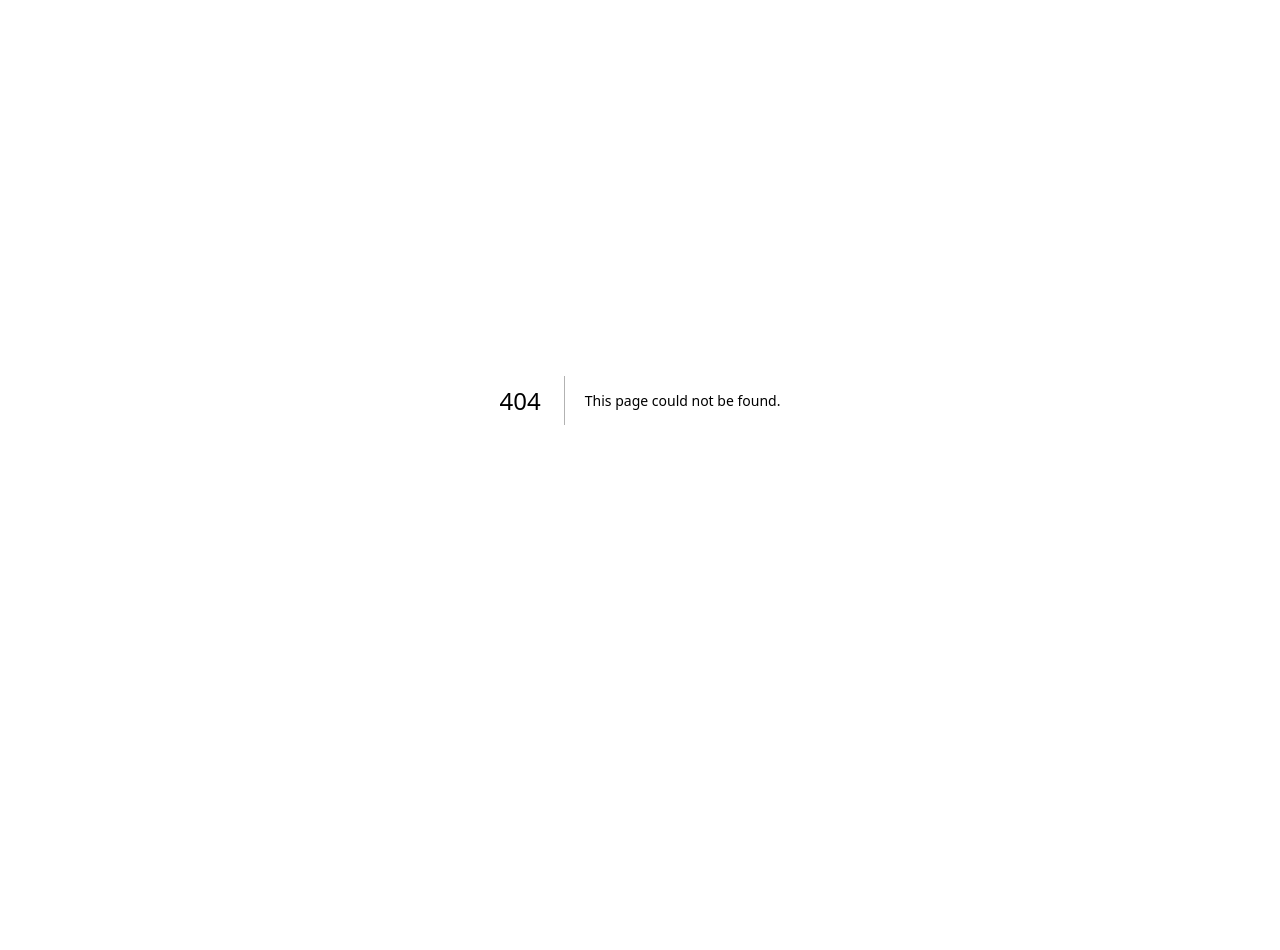
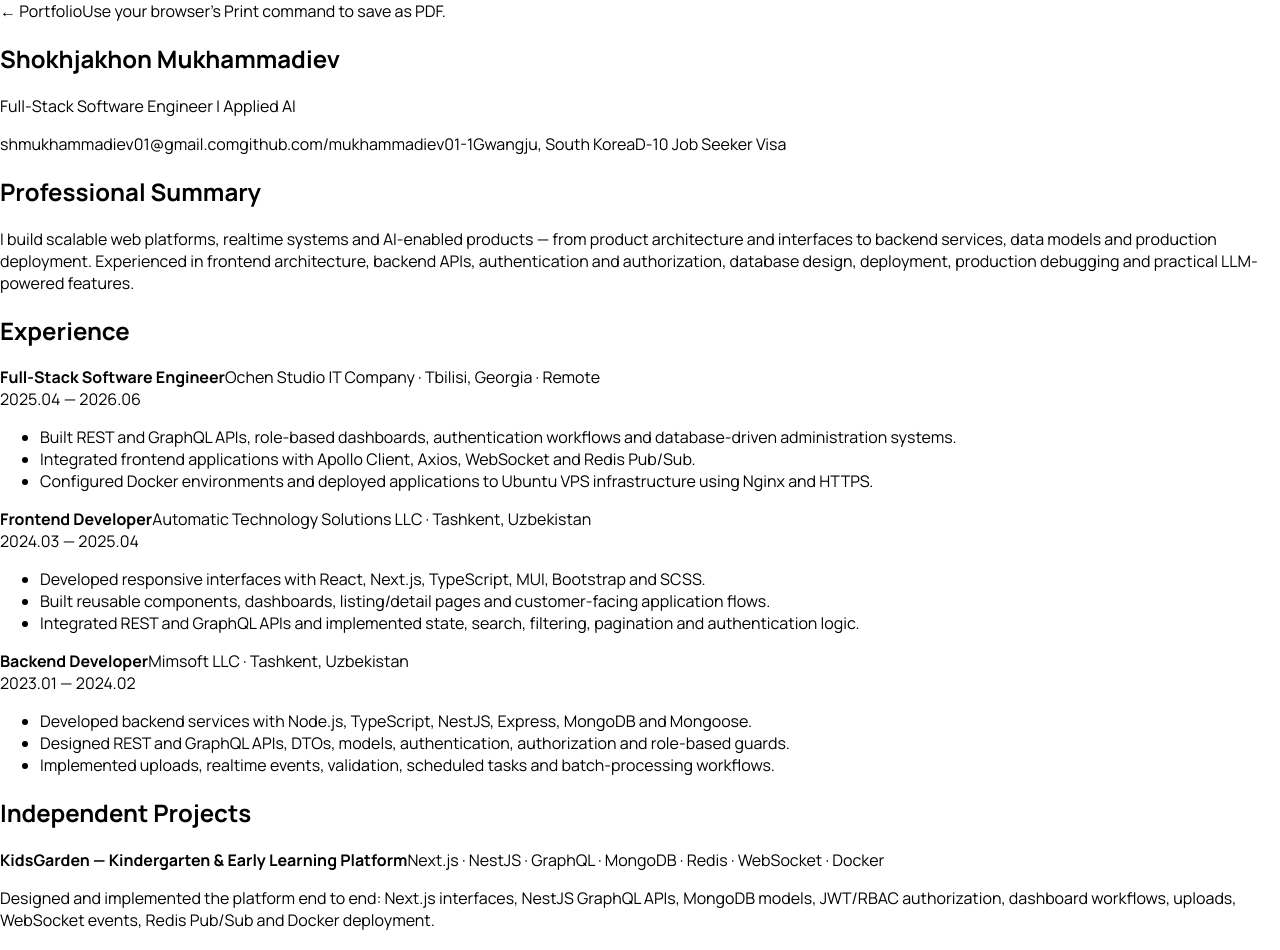
Before and after one commit to mukhammadiev01-1/myportfolio, a Next.js app: page /resume in a window 1280 px wide. Before the commit this address had no page. Shown: the top 950 px of the page. Before the commit the page ends 800 px from the top, so only its background shows below. Built offline with nearby package versions, Linux system fonts and the light colour scheme; a web font is replaced by a local one.

Commit message:
Add printable resume route

```diff
--- /dev/null
+++ b/app/resume/page.tsx
@@ -0,0 +1,21 @@
+import Link from "next/link";
+import { experience, languages, profile, projects, skills } from "../data";
+
+export default function ResumePage() {
+  return (
+    <main className="resume-page">
+      <div className="resume-toolbar"><Link href="/">← Portfolio</Link><span>Use your browser&apos;s Print command to save as PDF.</span></div>
+      <article className="resume-sheet">
+        <header>
+          <div><h1>{profile.name}</h1><p>{profile.title}</p></div>
+          <div><a href={`mailto:${profile.email}`}>{profile.email}</a><a href={profile.github}>{profile.github.replace("https://", "")}</a><span>{profile.location}</span><span>{profile.visa}</span></div>
+        </header>
+        <section><h2>Professional Summary</h2><p>{profile.summary} Experienced in frontend architecture, backend APIs, authentication and authorization, database design, deployment, production debugging and practical LLM-powered features.</p></section>
+        <section><h2>Experience</h2>{experience.map((item) => <article className="resume-entry" key={item.company}><div><b>{item.role}</b><span>{item.company} · {item.location}</span></div><time>{item.period}</time><ul>{item.points.map((point) => <li key={point}>{point}</li>)}</ul></article>)}</section>
+        <section><h2>Independent Projects</h2>{projects.map((project) => <article className="resume-entry compact" key={project.id}><div><b>{project.title} — {project.subtitle}</b><span>{project.stack.join(" · ")}</span></div><p>{project.contribution}</p></article>)}</section>
+        <section><h2>Technical Skills</h2><div className="resume-skills">{Object.entries(skills).map(([group, items]) => <div key={group}><b>{group}</b><p>{items.join(" · ")}</p></div>)}</div></section>
+        <section className="resume-bottom"><div><h2>Education</h2><b>Chonnam National University</b><p>Bachelor&apos;s degree · 2019–2025</p></div><div><h2>Languages</h2>{languages.map(([language, level]) => <p key={language}>{language} — {level}</p>)}</div></section>
+      </article>
+    </main>
+  );
+}
```
